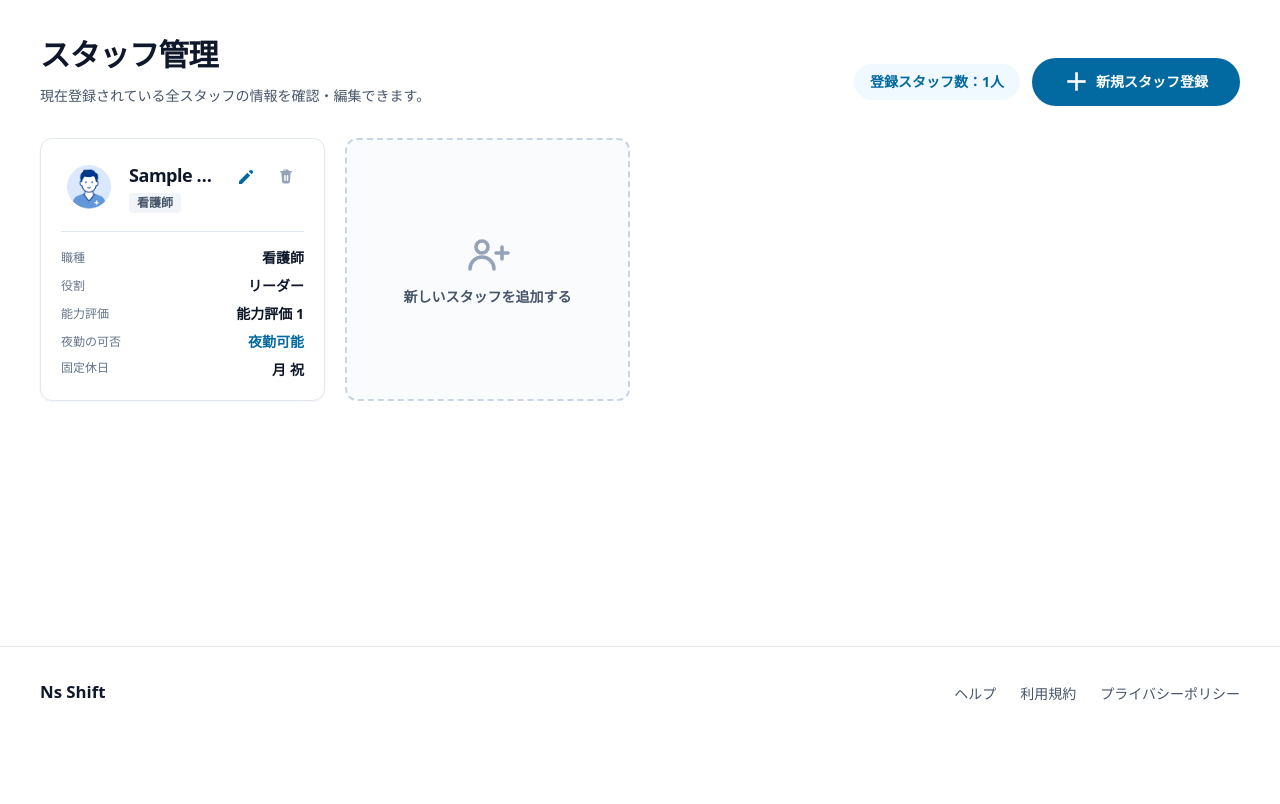
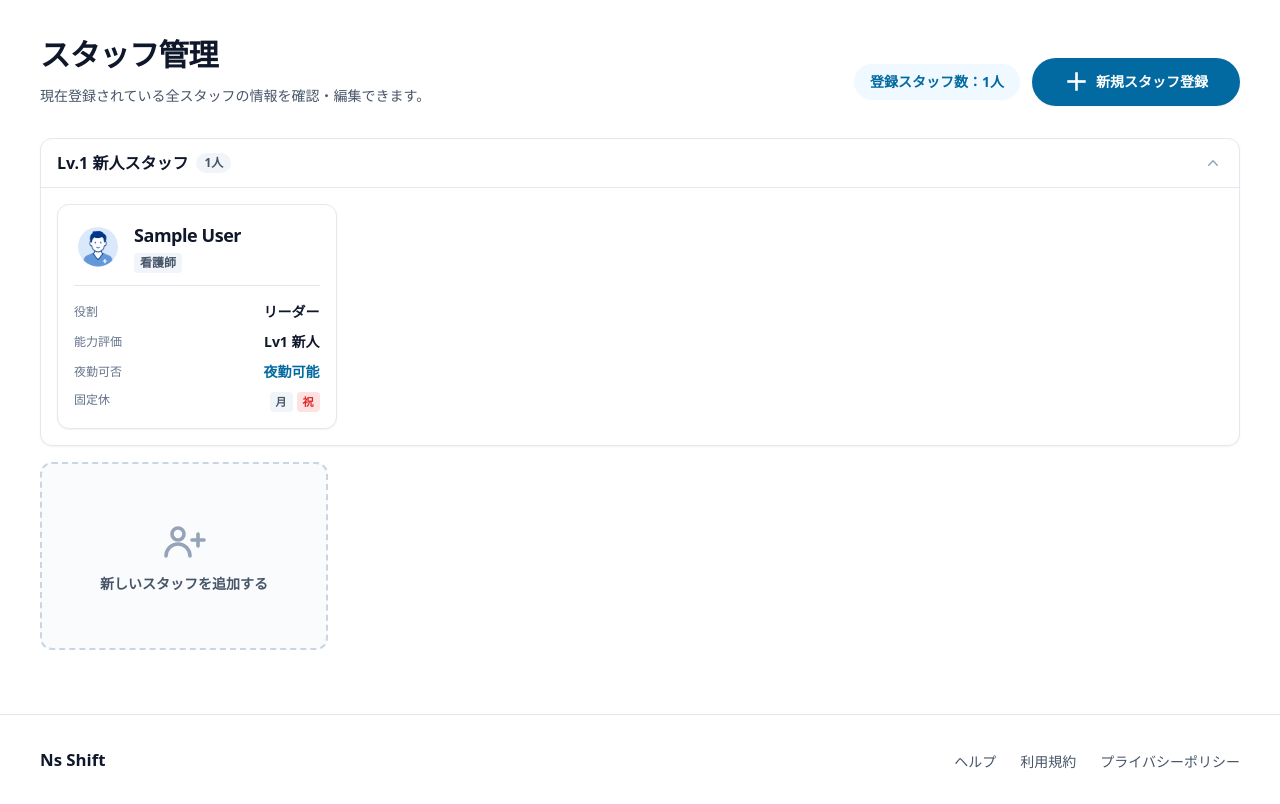
Before and after one commit to SakaPoppo/NS_shift, a Django app: page /staff/ in a window 1280 px wide. Shown: the part 64-868 px from the top of the page. Before the commit the page ends 765 px from the top, so only its background shows below. Run offline with Django 5.2, Linux system fonts and the light colour scheme; a user stored in the database is signed in; tables that the repository leaves empty hold one stand-in row (values such as "Sample post"); some libraries are stand-ins or nearby versions.

Commit message:
スタッフ管理画面をアップデート
・能力レベル順にセクション表示可能に
・スタッフカード全体をクリック可能にする
・削除ボタンを編集画面へ移行
・固定休を曜日バッジ表示に
・カード内の表示を変更
　-職種の重複表示をなくす
　-能力表記を変更

```diff
--- a/staff/templates/staff/staff_member_confirm_delete.html
+++ b/staff/templates/staff/staff_member_confirm_delete.html
@@ -21,7 +21,7 @@
       <form method="post" class="mt-8 flex flex-col-reverse gap-3 sm:flex-row sm:justify-end">
         {% csrf_token %}
         <a
-          href="{% url 'staff:list' %}"
+          href="{% url 'staff:edit' object.pk %}"
           class="inline-flex h-12 items-center justify-center rounded-xl border border-slate-200 bg-white px-6 text-sm font-bold text-slate-700 transition hover:bg-slate-50"
         >
           キャンセル
--- a/staff/templates/staff/staff_member_edit.html
+++ b/staff/templates/staff/staff_member_edit.html
@@ -10,13 +10,11 @@
       <p class="mt-2 text-sm font-medium text-slate-600">
         登録済みのスタッフ情報を変更します。
       </p>
-      <p class="mt-3 text-sm font-bold text-sky-700">
-        スタッフ編集：{{ object.name }}
-      </p>
     </div>
 
     <div class="ns-page-panel-strong p-6 sm:p-8">
-      {% include "staff/staff_member_form.html" with submit_label="更新する" %}
+      {% url 'staff:delete' object.pk as remove_url %}
+      {% include "staff/staff_member_form.html" with submit_label="更新する" remove_url=remove_url %}
     </div>
   </section>
 {% endblock %}
--- a/staff/templates/staff/staff_member_list.html
+++ b/staff/templates/staff/staff_member_list.html
@@ -4,7 +4,7 @@
 {% block title %}スタッフ管理 | Ns Shift{% endblock %}
 
 {% block content %}
-  <section class="mx-auto w-full max-w-[1280px] px-5 py-8 sm:px-8 lg:px-10">
+  <section class="mx-auto w-full max-w-[1600px] px-5 py-8 sm:px-8 lg:px-10">
     <div class="flex flex-col gap-8">
 
       <!-- Page Header -->
@@ -32,142 +32,104 @@
         </div>
       </div>
 
-      <!-- Staff Cards -->
-      <div class="grid grid-cols-1 gap-5 sm:grid-cols-2 lg:grid-cols-4 xl:grid-cols-4">
-        {% for staff_member in staff_members %}
-          <article class="flex min-h-[210px] flex-col gap-4 rounded-xl border border-slate-200 bg-white p-5 shadow-sm transition hover:border-sky-700 hover:shadow-md">
+      <!-- Staff Cards by Ability Level -->
+      <div class="space-y-4">
+        {% regroup staff_members by ability_level as ability_groups %}
+        {% for ability_group in ability_groups %}
+          <details class="group rounded-xl border border-slate-200 bg-white shadow-sm" open>
+            <summary class="flex cursor-pointer list-none items-center justify-between gap-3 px-4 py-3 transition hover:bg-slate-50 focus:outline-none focus-visible:ring-2 focus-visible:ring-inset focus-visible:ring-sky-200 [&::-webkit-details-marker]:hidden">
+              <div class="flex min-w-0 items-center gap-2">
+                <h2 class="truncate text-sm font-black text-slate-900 sm:text-base">
+                  {% if ability_group.grouper == 5 %}Lv.5 管理者スタッフ{% elif ability_group.grouper == 4 %}Lv.4 重症対応スタッフ{% elif ability_group.grouper == 3 %}Lv.3 指導者スタッフ{% elif ability_group.grouper == 2 %}Lv.2 自立スタッフ{% else %}Lv.1 新人スタッフ{% endif %}
+                </h2>
+                <span class="inline-flex shrink-0 items-center rounded-full bg-slate-100 px-2 py-0.5 text-xs font-bold text-slate-600">{{ ability_group.list|length }}人</span>
+              </div>
+              <svg class="h-5 w-5 shrink-0 text-slate-400 transition-transform group-open:rotate-180" viewBox="0 0 20 20" fill="currentColor" aria-hidden="true">
+                <path fill-rule="evenodd" d="M5.23 7.21a.75.75 0 0 1 1.06.02L10 11.17l3.71-3.94a.75.75 0 1 1 1.09 1.04l-4.25 4.5a.75.75 0 0 1-1.09 0l-4.25-4.5a.75.75 0 0 1 .02-1.06Z" clip-rule="evenodd" />
+              </svg>
+            </summary>
 
-            <!-- Card Header -->
-            <div class="flex items-start justify-between gap-3">
-              <div class="flex min-w-0 items-center gap-3">
-                <div class="flex h-14 w-14 shrink-0 items-center justify-center">
+            <div class="border-t border-slate-200 p-2 sm:p-3 lg:p-4">
+              <div class="grid grid-cols-4 gap-2 sm:gap-3 lg:gap-4">
+                {% for staff_member in ability_group.list %}
+                  <a
+                    href="{% url 'staff:edit' staff_member.pk %}"
+                    class="flex cursor-pointer flex-col gap-3 rounded-xl border border-slate-200 bg-white p-2.5 shadow-sm transition hover:border-sky-700 hover:shadow-md sm:p-3 lg:p-4 focus:outline-none focus-visible:border-sky-700 focus-visible:ring-2 focus-visible:ring-sky-200"
+                  >
+                    <div class="flex min-w-0 items-center gap-1.5 sm:gap-2 lg:gap-3">
+                      <div class="flex h-8 w-8 shrink-0 items-center justify-center sm:h-10 sm:w-10 lg:h-12 lg:w-12">
                         {% if staff_member.gender == "male" %}
-                    <div class="h-11 w-11 overflow-hidden rounded-full">
-                      <img
-                        src="{% static 'staff/male_icon.png' %}"
-                        alt="男性"
-                        class="h-full w-full scale-[1.45] object-cover"
-                      >
+                          <div class="h-7 w-7 overflow-hidden rounded-full sm:h-8 sm:w-8 lg:h-10 lg:w-10">
+                            <img src="{% static 'staff/male_icon.png' %}" alt="男性" class="h-full w-full scale-[1.45] object-cover">
                           </div>
                         {% elif staff_member.gender == "female" %}
-                    <div class="h-11 w-11 overflow-hidden rounded-full">
-                      <img
-                        src="{% static 'staff/female_icon.png' %}"
-                        alt="女性"
-                        class="h-full w-full scale-[1.45] object-cover"
-                      >
+                          <div class="h-7 w-7 overflow-hidden rounded-full sm:h-8 sm:w-8 lg:h-10 lg:w-10">
+                            <img src="{% static 'staff/female_icon.png' %}" alt="女性" class="h-full w-full scale-[1.45] object-cover">
                           </div>
                         {% else %}
-                    <div class="flex h-10 w-10 items-center justify-center rounded-full bg-slate-100 text-sm font-bold text-slate-400">
-                      -
-                    </div>
+                          <div class="flex h-7 w-7 items-center justify-center rounded-full bg-slate-100 text-xs font-bold text-slate-400 sm:h-8 sm:w-8 lg:h-10 lg:w-10 lg:text-sm">-</div>
                         {% endif %}
                       </div>
 
                       <div class="min-w-0">
-                  <h2 class="truncate text-lg font-black tracking-tight text-slate-900">
-                    {{ staff_member.name }}
-                  </h2>
-                  <p class="mt-1 inline-block rounded bg-slate-100 px-2 py-0.5 text-xs font-bold text-slate-600">
-                    {{ staff_member.get_job_display|default:"職種未設定" }}
-                  </p>
+                        <h3 class="truncate text-sm font-black tracking-tight text-slate-900 sm:text-base lg:text-lg">{{ staff_member.name }}</h3>
+                        <p class="mt-0.5 inline-block rounded bg-slate-100 px-1.5 py-0.5 text-[10px] font-bold text-slate-600 sm:mt-1 sm:text-xs">{{ staff_member.get_job_display|default:"職種未設定" }}</p>
                       </div>
                     </div>
 
-              <div class="flex shrink-0 items-center gap-1">
-                <a
-                  href="{% url 'staff:edit' staff_member.pk %}"
-                  aria-label="スタッフ情報を編集"
-                  class="rounded-full p-2 text-sky-700 transition hover:bg-sky-50 hover:text-sky-900"
-                >
-                  <svg class="h-5 w-5" viewBox="0 0 20 20" fill="currentColor" aria-hidden="true">
-                    <path d="M13.586 3.586a2 2 0 0 1 2.828 2.828l-.793.793-2.828-2.828.793-.793Z" />
-                    <path d="M11.379 5.793 3 14.172V17h2.828l8.38-8.379-2.829-2.828Z" />
-                  </svg>
-                </a>
-                <a
-                  href="{% url 'staff:delete' staff_member.pk %}"
-                  aria-label="スタッフ情報を削除"
-                  class="rounded-full p-2 text-slate-400 transition hover:bg-red-50 hover:text-red-600"
-                >
-                  <svg class="h-5 w-5" viewBox="0 0 20 20" fill="currentColor" aria-hidden="true">
-                    <path fill-rule="evenodd" d="M8.5 2.5A1.5 1.5 0 0 0 7 4H4.75a.75.75 0 0 0 0 1.5h.638l.663 9.275A2 2 0 0 0 8.047 16.5h3.906a2 2 0 0 0 1.996-1.725l.663-9.275h.638a.75.75 0 0 0 0-1.5H13A1.5 1.5 0 0 0 11.5 2.5h-3Zm1.5 1.5a.5.5 0 0 0-.5-.5h-1a.5.5 0 0 0-.5.5h2Zm-1 4a.75.75 0 0 1 .75.75v4.5a.75.75 0 0 1-1.5 0v-4.5A.75.75 0 0 1 9 8Zm3.25.75a.75.75 0 0 0-1.5 0v4.5a.75.75 0 0 0 1.5 0v-4.5Z" clip-rule="evenodd" />
-                  </svg>
-                </a>
+                    <div class="border-t border-slate-200 pt-3 sm:pt-4">
+                      <dl class="flex flex-col gap-2 text-[11px] sm:gap-2.5 sm:text-sm">
+                        <div class="flex items-center justify-between gap-1 sm:gap-4">
+                          <dt class="text-[10px] font-medium text-slate-500 sm:text-xs">役割</dt>
+                          <dd class="truncate text-right text-[11px] font-bold text-slate-900 sm:text-sm">{{ staff_member.get_role_display|default:"未設定" }}</dd>
                         </div>
+                        <div class="flex items-center justify-between gap-1 sm:gap-4">
+                          <dt class="text-[10px] font-medium text-slate-500 sm:text-xs">能力評価</dt>
+                          <dd class="whitespace-nowrap text-[11px] font-bold text-slate-900 sm:text-sm">{% if staff_member.ability_level == 1 %}Lv1 新人{% elif staff_member.ability_level == 2 %}Lv2 自立{% elif staff_member.ability_level == 3 %}Lv3 指導者{% elif staff_member.ability_level == 4 %}Lv4 重症対応{% else %}Lv5 管理者{% endif %}</dd>
                         </div>
-
-            <!-- Staff Info -->
-            <div class="border-t border-slate-200 pt-4">
-              <dl class="flex flex-col gap-2 text-sm">
-                <div class="flex items-center justify-between gap-4">
-                  <dt class="text-xs font-medium text-slate-500">職種</dt>
-                  <dd class="text-sm font-bold text-slate-900">
-                    {{ staff_member.get_job_display|default:"未設定" }}
+                        <div class="flex items-center justify-between gap-1 sm:gap-4">
+                          <dt class="text-[10px] font-medium text-slate-500 sm:text-xs">夜勤可否</dt>
+                          <dd class="whitespace-nowrap text-[11px] font-bold sm:text-sm">
+                            {% if staff_member.can_night_shift %}<span class="text-sky-700">夜勤可能</span>{% else %}<span class="text-red-600">不可</span>{% endif %}
                           </dd>
                         </div>
-
-                <div class="flex items-center justify-between gap-4">
-                  <dt class="text-xs font-medium text-slate-500">役割</dt>
-                  <dd class="text-sm font-bold text-slate-900">
-                    {{ staff_member.get_role_display|default:"未設定" }}
-                  </dd>
-                </div>
-
-                <div class="flex items-center justify-between gap-4">
-                  <dt class="text-xs font-medium text-slate-500">能力評価</dt>
-                  <dd class="text-sm font-bold text-slate-900">
-                    能力評価 {{ staff_member.ability_level }}
-                  </dd>
-                </div>
-
-                <div class="flex items-center justify-between gap-4">
-                  <dt class="text-xs font-medium text-slate-500">夜勤の可否</dt>
-                  <dd class="text-sm font-bold">
-                    {% if staff_member.can_night_shift %}
-                      <span class="text-sky-700">夜勤可能</span>
-                    {% else %}
-                      <span class="text-red-600">不可</span>
-                    {% endif %}
-                  </dd>
-                </div>
-
-                <div class="flex items-start justify-between gap-4">
-                  <dt class="shrink-0 text-xs font-medium text-slate-500">固定休日</dt>
-                  <dd class="flex flex-wrap justify-end gap-1 text-sm font-bold text-slate-900">
+                        <div class="flex items-start justify-between gap-1 sm:gap-4">
+                          <dt class="shrink-0 text-[10px] font-medium text-slate-500 sm:text-xs">固定休</dt>
+                          <dd class="flex flex-wrap justify-end gap-1">
                             {% with regular_days_off=staff_member.regular_days_off.all %}
                               {% if regular_days_off or staff_member.is_holiday_off %}
                                 {% for day_off in regular_days_off %}
-                          <span>{{ day_off.get_day_of_week_display }}</span>
+                                  <span class="inline-flex h-5 min-w-5 items-center justify-center rounded px-1.5 text-[11px] font-bold leading-none {% if day_off.day_of_week == 5 %}bg-sky-100 text-sky-700{% elif day_off.day_of_week == 6 %}bg-red-100 text-red-600{% else %}bg-slate-100 text-slate-600{% endif %}">{{ day_off.get_day_of_week_display }}</span>
                                 {% endfor %}
-                        {% if staff_member.is_holiday_off %}
-                          <span>祝</span>
-                        {% endif %}
+                                {% if staff_member.is_holiday_off %}<span class="inline-flex h-5 min-w-5 items-center justify-center rounded bg-red-100 px-1.5 text-[11px] font-bold leading-none text-red-600">祝</span>{% endif %}
                               {% else %}
-                        <span class="font-medium text-slate-400">なし</span>
+                                <span class="text-sm font-medium text-slate-400">なし</span>
                               {% endif %}
                             {% endwith %}
                           </dd>
                         </div>
                       </dl>
                     </div>
-          </article>
+                  </a>
+                {% endfor %}
+              </div>
+            </div>
+          </details>
         {% endfor %}
 
-        <!-- Add Staff Card -->
+        <div class="grid grid-cols-4 gap-2 sm:gap-3 lg:gap-4">
           <a
             href="{% url 'staff:create' %}"
-          class="flex min-h-[210px] flex-col items-center justify-center gap-2 rounded-xl border-2 border-dashed border-slate-300 bg-slate-50/70 p-8 text-center transition hover:border-sky-700 hover:bg-sky-50"
+            class="flex min-h-[188px] flex-col items-center justify-center gap-2 rounded-xl border-2 border-dashed border-slate-300 bg-slate-50/70 p-6 text-center transition hover:border-sky-700 hover:bg-sky-50"
           >
             <svg class="h-12 w-12 text-slate-400" viewBox="0 0 24 24" fill="none" stroke="currentColor" stroke-width="1.8" aria-hidden="true">
               <path stroke-linecap="round" stroke-linejoin="round" d="M15 19a6 6 0 0 0-12 0" />
               <circle cx="9" cy="8" r="3" />
               <path stroke-linecap="round" stroke-linejoin="round" d="M19 8v6M16 11h6" />
             </svg>
-          <span class="text-sm font-bold text-slate-600">
-            新しいスタッフを追加する
-          </span>
+            <span class="text-sm font-bold text-slate-600">新しいスタッフを追加する</span>
           </a>
+        </div>
       </div>
 
       {% if not staff_members %}
--- a/staff/views.py
+++ b/staff/views.py
@@ -42,7 +42,7 @@ class StaffMemberListView(UserStaffMemberQuerysetMixin, ListView):
     context_object_name = "staff_members"
 
     def get_queryset(self):
-        return super().get_queryset().order_by("id")
+        return super().get_queryset().order_by("-ability_level", "id")
 
 
 class StaffMemberCreateView(LoginRequiredMixin, CreateView):
```
Also changed, not shown: staff/templates/staff/staff_member_form.html (+8 -0 lines), staff/tests.py (+17 -3 lines). Lines whose indentation alone changed are shown as unchanged.
